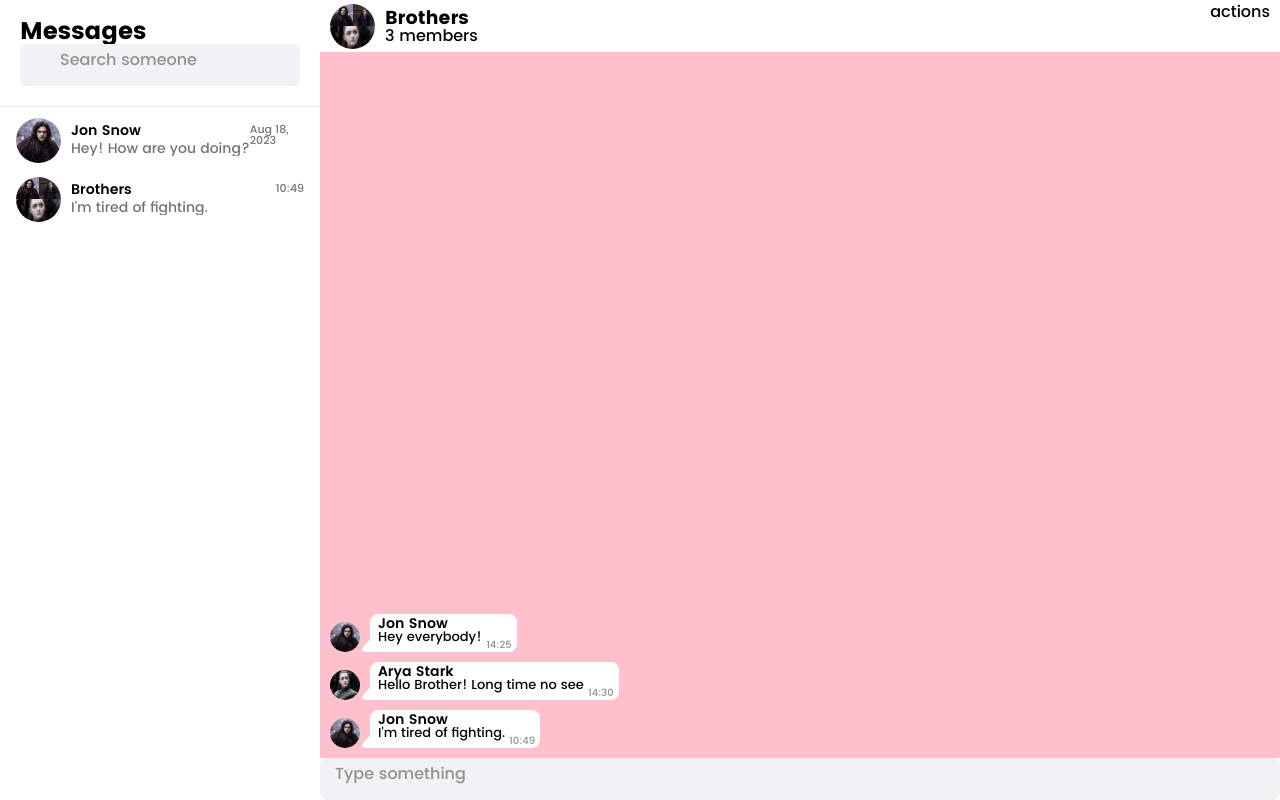
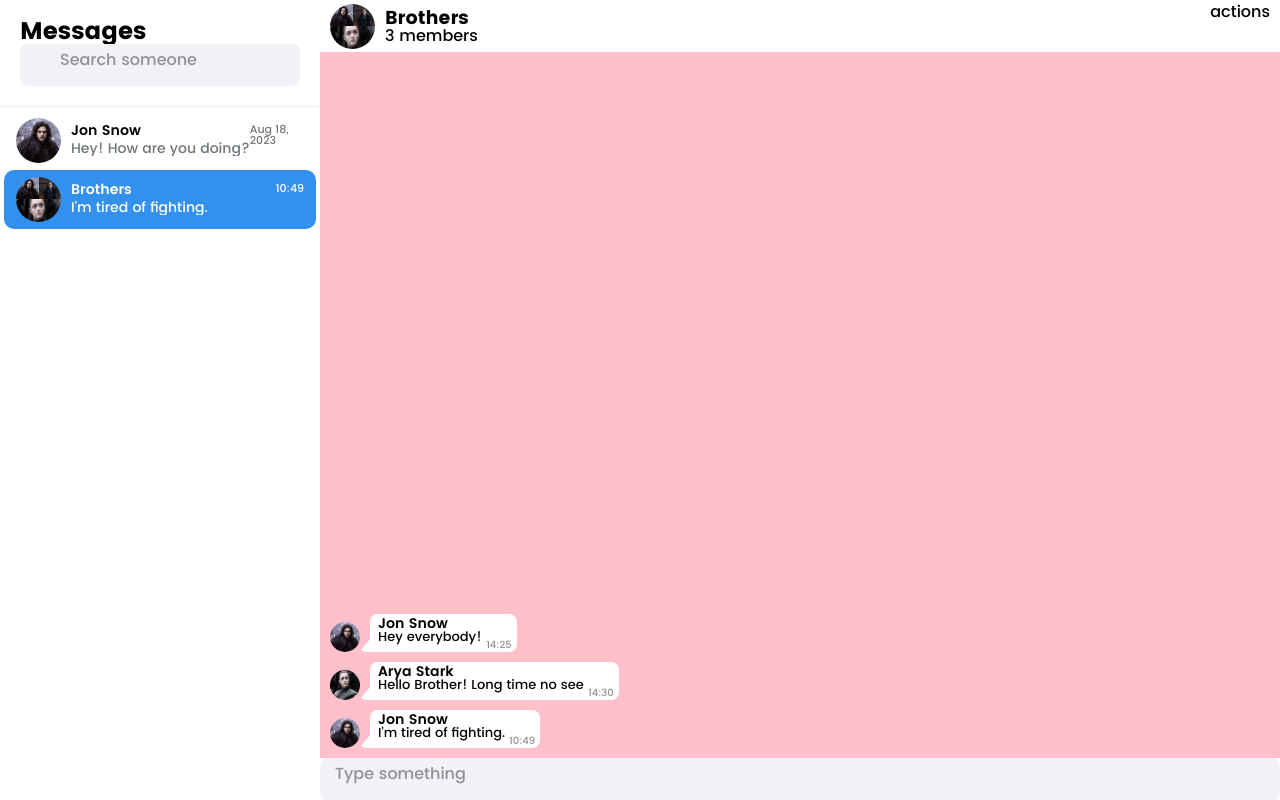
Before and after one commit to matheusjv11/Simple-Chat, a Next.js app: page /chat/13b56b64-14df-4efa-8edf-567d80291c27 in a window 1280 px wide. Built offline with nearby package versions, Linux system fonts and the light colour scheme; some icons are missing.

Commit message:
Adding selected chat styling

```diff
--- a/src/components/GroupChatPreview/index.tsx
+++ b/src/components/GroupChatPreview/index.tsx
@@ -17,6 +17,7 @@ const GroupChatPreview = ({ chat }: GroupChatPreviewProps) => {
     <S.Wrapper>
       <MessagePreview
         name={chat.name}
+        chatId={chat.id}
         lastMessage={chat.lastMessage}
         unreadMessages={chat.unreadMessages}
       >
--- a/src/components/MessagePreview/index.tsx
+++ b/src/components/MessagePreview/index.tsx
@@ -1,4 +1,5 @@
 import { useEffect, useState } from 'react'
+import { useRouter } from 'next/router'
 import * as S from './styles'
 
 import { Username } from '../MessageBox/styles'
@@ -7,6 +8,7 @@ import { DateUtils } from '@/utils/DateUtils'
 
 type MessagePreviewProps = {
   name: string
+  chatId: string
   lastMessage?: MessageType
   children: React.ReactNode
   unreadMessages: number
@@ -14,11 +16,17 @@ type MessagePreviewProps = {
 
 const MessagePreview = ({
   name,
+  chatId,
   lastMessage,
   children,
   unreadMessages
 }: MessagePreviewProps) => {
+  const router = useRouter()
+
   const date = new DateUtils(lastMessage?.dtSend || '').chatPreviewDate()
+
+  const [selectedChat, setSelectedChat] = useState(false)
+
   const [countUnreadMessage, setCountUnreadMessage] =
     useState<number>(unreadMessages)
 
@@ -26,8 +34,12 @@ const MessagePreview = ({
     setCountUnreadMessage(unreadMessages)
   }, [unreadMessages])
 
+  useEffect(() => {
+    setSelectedChat(router.query.id === chatId)
+  }, [router])
+
   return (
-    <S.Wrapper>
+    <S.Wrapper selectedChat={selectedChat}>
       {children}
       <S.MessageContent>
         <S.FlexColumn>
--- a/src/components/MessagePreview/styles.ts
+++ b/src/components/MessagePreview/styles.ts
@@ -1,18 +1,33 @@
 import styled, { css } from 'styled-components'
+import { Username } from '../MessageBox/styles'
 
-export const Wrapper = styled.main`
+type WrapperProps = {
+  selectedChat: boolean
+}
+
+export const Wrapper = styled.main<WrapperProps>`
+  ${({ theme, selectedChat }) => css`
     display: flex;
     align-items: center;
     gap: 1rem;
     padding: 0.7rem 1.2rem;
     border-radius: 10px;
-  transition: background-color 0.1s ease-in;
+    transition: background-color 0.07s ease-in;
+    background-color: ${selectedChat ? theme.boxColors.selectedChat : 'white'};
 
     &:hover {
-    ${({ theme }) => css`
-      background-color: ${theme.colors.chatHover};
+      background-color: ${selectedChat
+        ? theme.boxColors.selectedChat
+        : theme.colors.chatHover};
+    }
+
+    ${selectedChat &&
+    css`
+      ${SentDate}, ${Message}, ${Username} {
+        color: white;
+      }
     `}
-  }
+  `}
 `
 
 export const MessageContent = styled.div`
--- a/src/components/SingleChatPreview/index.tsx
+++ b/src/components/SingleChatPreview/index.tsx
@@ -15,6 +15,7 @@ const SingleChatPreview = ({ chat }: SingleChatPreviewProps) => {
     <S.Wrapper>
       <MessagePreview
         name={user.name}
+        chatId={chat.id}
         lastMessage={chat.lastMessage}
         unreadMessages={chat.unreadMessages}
       >
--- a/src/styles/theme.ts
+++ b/src/styles/theme.ts
@@ -28,6 +28,7 @@ export default {
   },
   boxColors: {
     primaryLight: 'white',
-    secondaryLight: '#eeffde'
+    secondaryLight: '#eeffde',
+    selectedChat: '#3390ec'
   }
 } as const
```
Also changed, not shown: 1 other file (tests, documents, lock files or other folders). Lines whose indentation alone changed are shown as unchanged.
